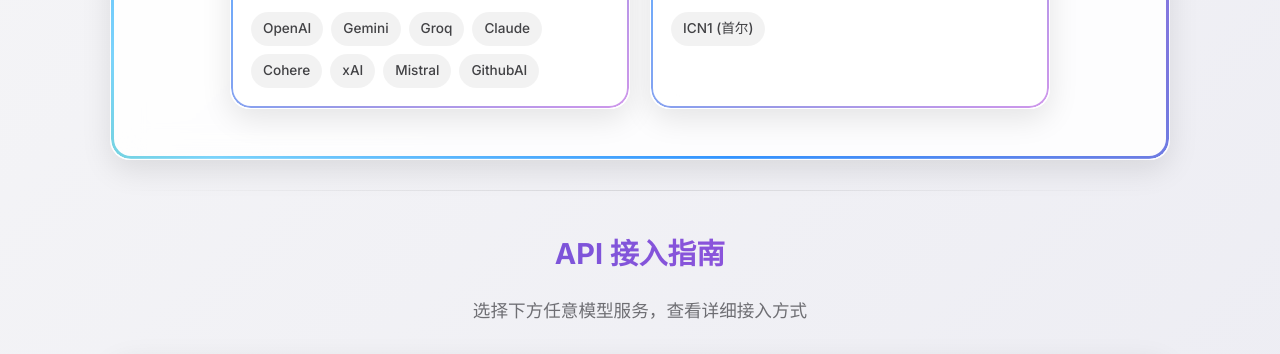
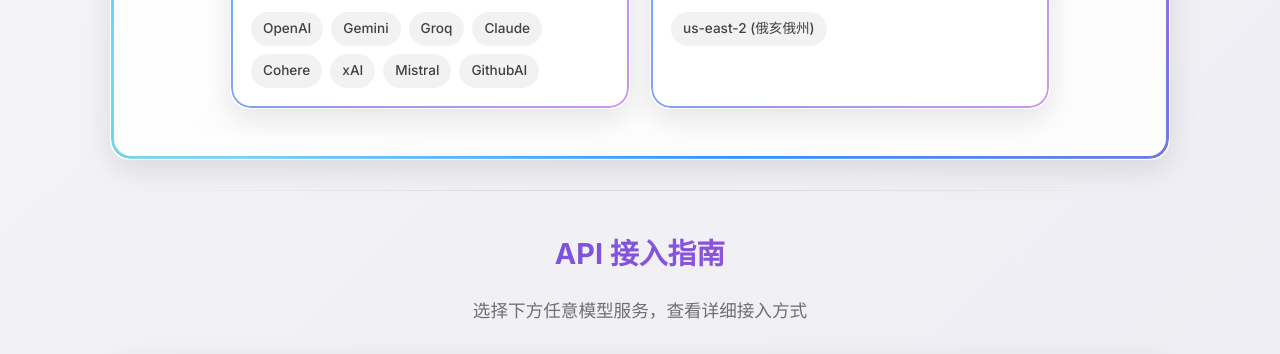
Before and after one commit to ryiann/api-proxy, a plain HTML site: page index.html in a window 1280 px wide. Shown: the part 316-670 px from the top of the page. Drawn offline with nearby package versions, Linux system fonts and the light colour scheme.

Commit message:
Update index.html

```diff
--- a/index.html
+++ b/index.html
@@ -563,7 +563,7 @@
             <h3 class="feature-title">全球部署区域</h3>
           </div>
           <div class="models-grid">
-            <span class="model-badge">ICN1 (首尔)</span>
+            <span class="model-badge">us-east-2 (俄亥俄州)</span>
           </div>
         </div>
       </div>
```
